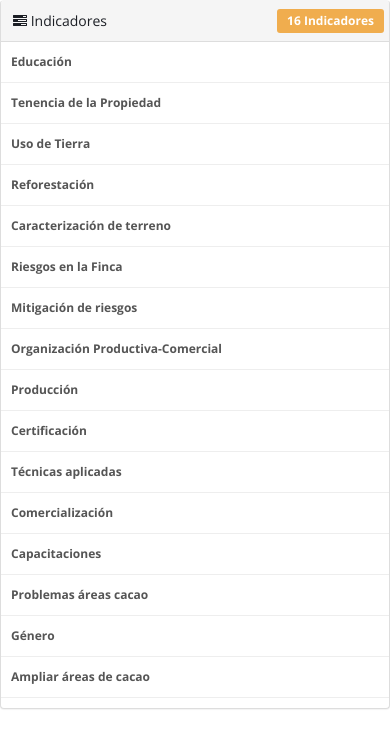
After one commit to ErickMurillo/aprocacaho, a Django app: page /productores/indicadores/ in a window 390 px wide. The commit adds this page. Shown: the top 748 px of the page. Run offline with Django 3.2, Linux system fonts and the light colour scheme; parts of the project's set-up code (start-up, migrations or seed data) failed here and were passed over; some libraries are stand-ins or nearby versions.

Commit message:
fix responsive 1

```diff
--- a/organizacion/urls.py
+++ b/organizacion/urls.py
@@ -15,5 +15,6 @@ urlpatterns = [
     url(r'^comercializacion/$', comercializacion, name='comercializacion'),
     url(r'^financiamiento-produccion/$', financiamiento_produccion, name='financiamiento-produccion'),
     url(r'^financiamiento-organizacion/$', financiamiento_organizacion, name='financiamiento-organizacion'),
+    url(r'^indicadores/$', indicadores, name='indicadores'),
 
 ] + static(settings.MEDIA_URL, document_root=settings.MEDIA_ROOT)
--- a/organizacion/views.py
+++ b/organizacion/views.py
@@ -454,3 +454,6 @@ def saca_porcentajes(dato, total, formato=True):
 			return '%.2f' % porcentaje
 	else:
 		return 0
+
+def indicadores(request, template="organizaciones/indicadores.html"):
+    return render(request, template, locals())
--- a/productores/urls.py
+++ b/productores/urls.py
@@ -28,5 +28,6 @@ urlpatterns = [
     url(r'^ajax/comunies/$', get_comunies, name='get-comunies'),
     url(r'^ajax/organi/$', get_organi, name='get-organi'),
     url(r'^mapa/$', obtener_lista, name='obtener-lista'),
+    url(r'^indicadores/$', indicadores, name='indicadores'),
 
 ] + static(settings.MEDIA_URL, document_root=settings.MEDIA_ROOT)
--- a/productores/views.py
+++ b/productores/views.py
@@ -968,3 +968,6 @@ def obtener_lista(request):
 
 		serializado = simplejson.dumps(lista)
 		return HttpResponse(serializado, content_type = 'application/json')
+
+def indicadores(request, template="productores/indicadores.html"):
+	return render(request, template, locals())
--- a/templates/organizaciones/menu_organizaciones.html
+++ b/templates/organizaciones/menu_organizaciones.html
@@ -8,7 +8,7 @@
                 <span class="icon-bar"></span>
                 <span class="icon-bar"></span>
             </button>
-            <a class="navbar-brand" href="#"><img src="/static/img/logo.png" alt=""></a>
+            <a class="navbar-brand" href="/"><img src="/static/img/logo.png" alt=""></a>
         </div>
 
 
@@ -18,7 +18,7 @@
             <ul class="nav navbar-nav navbar-right">
                 <li><a href="/">Inicio</a></li>
                 <li><a href="/productores/">Productores</a></li>
-                <li class="dropdown ">
+                <li class="hidden-xs dropdown ">
                     <a href="#" class="dropdown-toggle" data-toggle="dropdown">Indicadores<b class="caret"></b></a>
                     <div class="dropdown-menu menu-indicadores panel panel-default animated zoomIn xn-drop-left">
                         <div class="panel-heading titulo-indicador">
@@ -74,6 +74,7 @@
                     </div>
 
                 </li>
+                <li class="visible-xs"><a href="/organizaciones/indicadores/">Indicadores</a></li>
                 {% if user.is_authenticated %}
                     <li><a href="/admin">Administrar</a></li>
                     <li><a href="">Manual PDF</a></li>
--- /dev/null
+++ b/templates/productores/indicadores.html
@@ -0,0 +1,99 @@
+{% extends "base.html" %}
+{% block extra_css %}
+    <link rel="stylesheet" type="text/css" id="theme" href="/static/admincss/theme-dark-head-light.css"/>
+    <link rel="stylesheet" type="text/css" href="/static/css/admin2.css" media="screen" />
+    <link rel="stylesheet" type="text/css" href="/static/css/styles.css" media="screen" />
+{% endblock extra_css %}
+{% block content %}
+<div class="menu-indicadores panel panel-default animated zoomIn xn-drop-left">
+    <div class="panel-heading titulo-indicador">
+        <h3 class="panel-title"><span class="fa fa-tasks"></span> Indicadores</h3>
+        <div class="pull-right">
+            <span class="label label-warning">16 Indicadores</span>
+        </div>
+    </div>
+    <div class="panel-body">
+        <ul>
+            <li>
+                <a href="/productores/educacion/"><strong>Educación</strong></a>
+            </li>
+            <li>
+                <a href="/productores/tenencia-propiedad/">
+                    <strong>Tenencia de la Propiedad</strong>
+                </a>
+            </li>
+            <li>
+                <a href="/productores/uso-tierra/">
+                    <strong>Uso de Tierra</strong>
+                </a>
+            </li>
+            <li>
+                <a href="/productores/reforestacion/">
+                    <strong>Reforestación</strong>
+                </a>
+            </li>
+            <li>
+                <a href="/productores/caracterizacion-terreno/">
+                    <strong>Caracterización de terreno</strong>
+                </a>
+            </li>
+            <li>
+                <a href="/productores/riesgos-finca/">
+                    <strong>Riesgos en la Finca</strong>
+                </a>
+            </li>
+            <li>
+                <a href="/productores/mitigacion-riesgos/">
+                    <strong>Mitigación de riesgos</strong>
+                </a>
+            </li>
+            <li>
+                <a href="/productores/organizacion-productiva/">
+                    <strong>Organización Productiva-Comercial</strong>
+                </a>
+            </li>
+            <li>
+                <a href="/productores/produccion/">
+                    <strong>Producción</strong>
+                </a>
+            </li>
+            <li>
+            <a href="/productores/certificacion/">
+                <strong>Certificación</strong>
+            </a>
+            </li>
+            <li>
+                <a href="/productores/tecnicas-aplicadas/">
+                    <strong>Técnicas aplicadas</strong>
+                </a>
+            </li>
+            <li>
+                <a href="/productores/comercializacion/">
+                    <strong>Comercialización</strong>
+                </a>
+            </li>
+            <li>
+                <a href="/productores/capacitaciones/">
+                    <strong>Capacitaciones</strong>
+                </a>
+            </li>
+            <li>
+                <a href="/productores/problemas-areas-cacao/">
+                    <strong>Problemas áreas cacao</strong>
+                </a>
+            </li>
+            <li>
+                <a href="/productores/genero/">
+                    <strong>Género</strong>
+                </a>
+            </li>
+            <li>
+                <a href="/productores/ampliar-areas-cacao/">
+                    <strong>Ampliar áreas de cacao</strong>
+                </a>
+            </li>
+        </ul>
+    </div>
+
+</div>
+{% endblock content %}
```
Also changed, not shown: templates/organizaciones/indicadores.html (added, +60 -0 lines), templates/productores/filtros.html (deleted, +0 -99 lines), templates/productores/menu_productores.html (+4 -3 lines).
